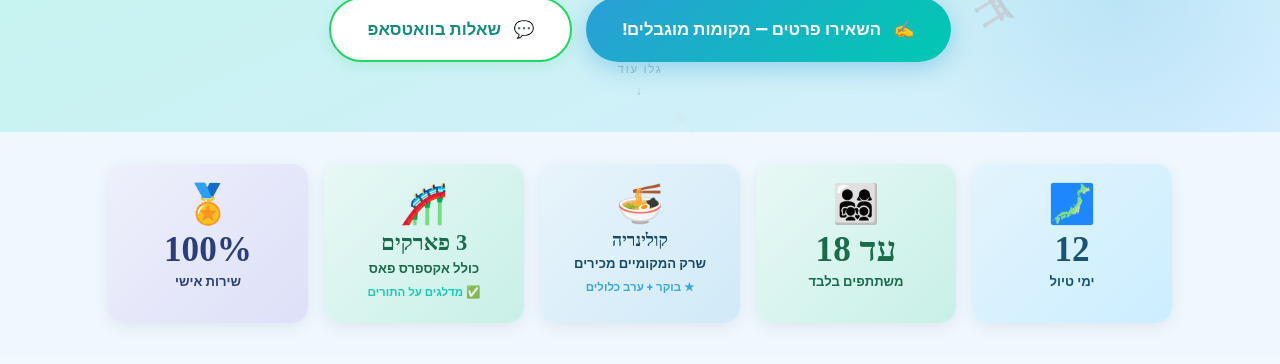
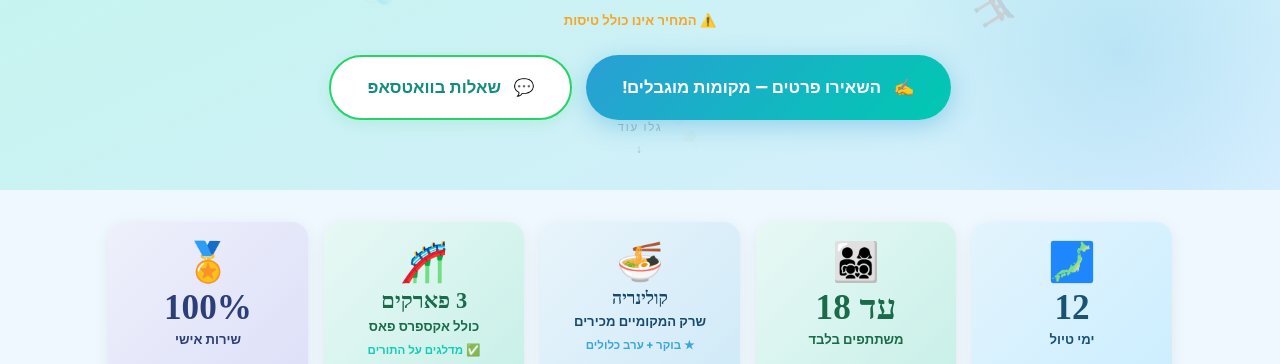
Before and after one commit to Yamato-Travel/yamato-family-tour, a plain HTML site: page index.html in a window 1280 px wide. Shown: the part 736-1100 px from the top of the page. Drawn offline with Linux system fonts and the light colour scheme; a web font is replaced by a local one.

Commit message:
Update index.html

```diff
--- a/index.html
+++ b/index.html
@@ -188,6 +188,7 @@ footer a { color:var(--turq-light); text-decoration:none; }
       <div class="lbl">יציאה שנייה</div>
     </div>
   </div>
+  <p style="font-size:0.82rem;color:#f5a623;font-weight:700;margin:14px 0 24px;">⚠️ המחיר אינו כולל טיסות</p>
 
   <div class="hero-btns">
     <a href="https://www.yamato-travel.com/boutique-tours/tours-date" class="btn-main">✍️ &nbsp; השאירו פרטים — מקומות מוגבלים!</a>
```
